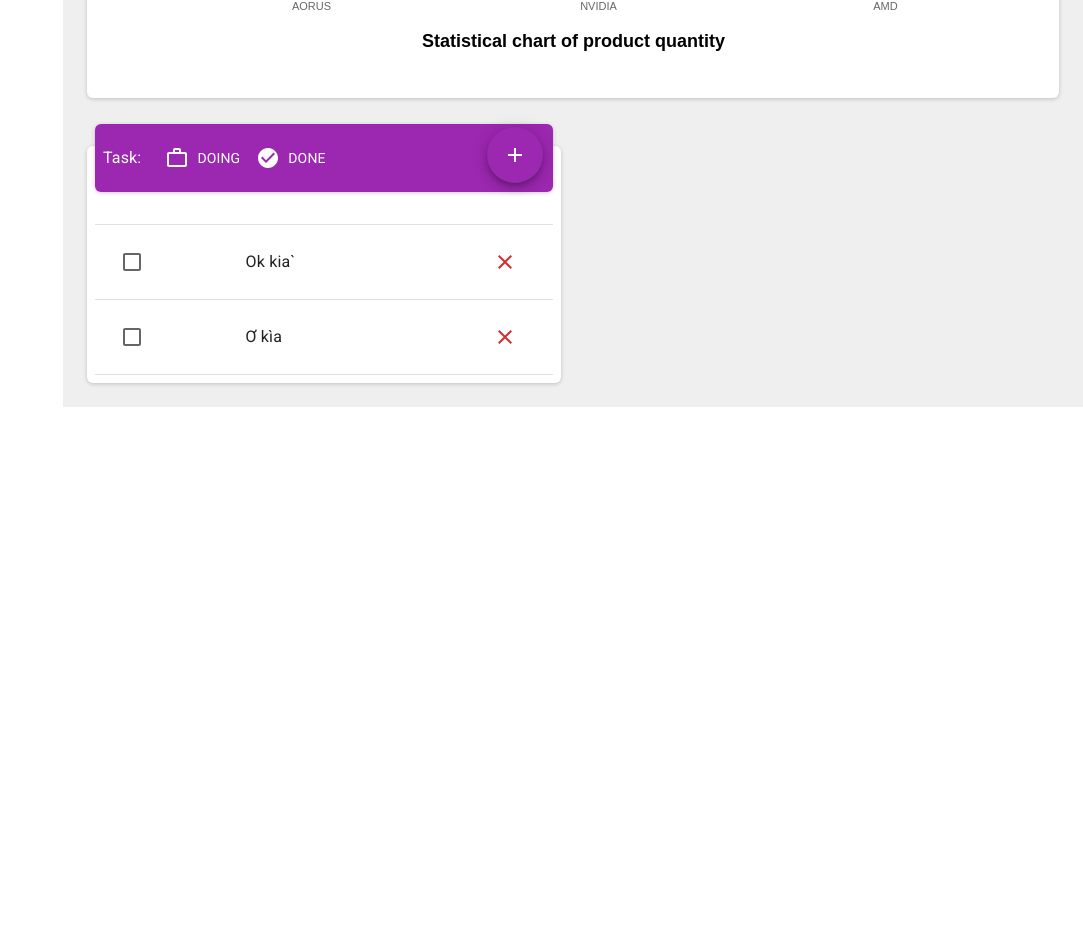
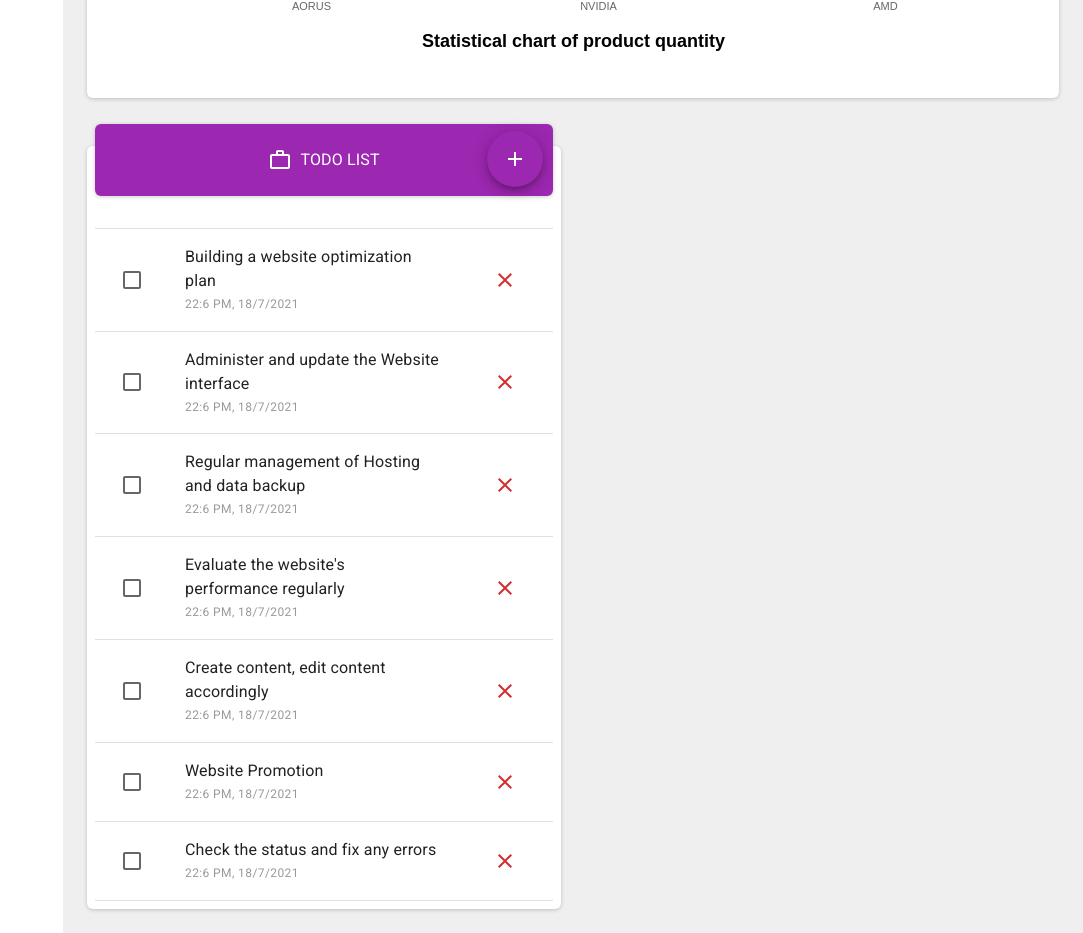
Before and after one commit to taitranhuu2302/ReactNew, a React (Create React App) app: page /admin in a window 1280 px wide. Shown: the part 835-1768 px from the top of the page, without its empty margins (197-1280 px from the left). Before the commit the page ends 1242 px from the top, so only its background shows below. Built offline with nearby package versions, Linux system fonts and the light colour scheme; data requests are answered from the project's data file; sample sign-in values are in the browser's storage; a web font is replaced by a local one.

Commit message:
todo list

```diff
--- a/src/Actions/index.js
+++ b/src/Actions/index.js
@@ -307,9 +307,25 @@ export const deleteWorkRequest = (id) => {
     });
   };
 };
+
 export const deleteWork = (id) => {
   return {
     type: types.DELETE_WORK,
     id,
   };
 };
+
+export const updateWorkRequest = (work) => {
+  return (dispatch) => {
+    return callApi(`works/${work.id}`, "PUT", work).then((res) => {
+      dispatch(updateWork(work));
+    });
+  };
+};
+
+export const updateWork = (work) => {
+  return {
+    type: types.UPDATE_WORK,
+    work,
+  };
+};
--- a/src/Components/AdminPage/Admin/Home/Tasks/HeaderTask/index.js
+++ b/src/Components/AdminPage/Admin/Home/Tasks/HeaderTask/index.js
@@ -7,20 +7,18 @@ export default function HeaderTask() {
   return (
     <>
       <Box className="box badge-purple py-3" sx={{ marginTop: "-30px" }}>
-        <Box sx={{ display: "flex", alignItems: "center", color: "white" }}>
-          <Typography variant="subtitle1" className="me-3">
-            Task:
-          </Typography>
+        <Box
+          sx={{
+            display: "flex",
+            alignItems: "center",
+            justifyContent: "center",
+            color: "white",
+          }}
+        >
           <Button sx={{ color: "white" }}>
             <WorkOutlineIcon />
-            <Typography variant="body2" className="ms-2">
-              Doing
-            </Typography>
-          </Button>
-          <Button sx={{ color: "white" }}>
-            <CheckCircleIcon />
-            <Typography variant="body2" className="ms-2">
-              Done
+            <Typography variant="subtitle1" className="ms-2">
+              TODO LIST
             </Typography>
           </Button>
         </Box>
--- a/src/Components/AdminPage/Admin/Home/Tasks/TableTask/TableTaskItem/index.jsx
+++ b/src/Components/AdminPage/Admin/Home/Tasks/TableTask/TableTaskItem/index.jsx
@@ -14,10 +14,22 @@ export default function TabelTaskItem(props) {
     <>
       <TableRow>
         <TableCell>
-          <Checkbox color="secondary" />
+          <Checkbox
+            value={props.checkFinish}
+            onChange={(e) => props.onCheck(e, props.work)}
+            color="secondary"
+          />
         </TableCell>
         <TableCell>
-          <Typography variant="body1">{props.work.work}</Typography>
+          <Typography
+            variant="body1"
+            className={props.work.role === "Doing" ? null : "text-through"}
+          >
+            {props.work.work}
+          </Typography>
+          <Typography variant="caption" color="#999">
+            {props.work.date}
+          </Typography>
         </TableCell>
         <TableCell align="right">
           <Tooltip title="Delete" placement="top">
--- a/src/Components/AdminPage/Admin/Home/Tasks/TableTask/index.js
+++ b/src/Components/AdminPage/Admin/Home/Tasks/TableTask/index.js
@@ -27,6 +27,16 @@ export default function TableTask() {
   const works = useSelector((state) => state.works);
   const dispatch = useDispatch();
 
+  const date = new Date();
+  const getDate = `${date.getDate()}/${
+    date.getMonth() + 1
+  }/${date.getFullYear()}`;
+  const getTime = `${date.getHours()}:${date.getMinutes()} ${
+    date.getHours() < 12 ? "AM" : "PM"
+  }`;
+
+  const dateTime = `${getTime}, ${getDate}`;
+
   useEffect(() => {
     dispatch(actions.getWorkRequest());
   }, []);
@@ -35,7 +45,11 @@ export default function TableTask() {
     var workObj = {
       work: keyAdd,
       role: "Doing",
+      date: dateTime,
     };
+    if (!workObj.work) {
+      return;
+    }
     dispatch(actions.addWorkRequest(workObj));
     setKeyAdd("");
   };
@@ -44,8 +58,31 @@ export default function TableTask() {
     dispatch(actions.deleteWorkRequest(id));
   };
 
+  const onCheck = (e, work) => {
+    var check = e.target.checked;
+    var workNew = {};
+    if (check) {
+      workNew = {
+        id: work.id,
+        work: work.work,
+        role: "Done",
+        date: work.date,
+      };
+      dispatch(actions.updateWorkRequest(workNew));
+    } else {
+      workNew = {
+        id: work.id,
+        work: work.work,
+        role: "Doing",
+        date: work.date,
+      };
+      dispatch(actions.updateWorkRequest(workNew));
+    }
+  };
+
   return (
-    <Table sx={{ position: "relative" }}>
+    <Box sx={{ position: "relative" }}>
+      <Table>
         <TableHead>
           <TableRow>
             <TableCell colSpan={3}>
@@ -73,10 +110,16 @@ export default function TableTask() {
         <TableBody>
           {works.map((work, index) => {
             return (
-            <TableTaskItem key={index} work={work} deleteWork={deleteWork} />
+              <TableTaskItem
+                key={index}
+                onCheck={onCheck}
+                work={work}
+                deleteWork={deleteWork}
+              />
             );
           })}
         </TableBody>
+      </Table>
       <Tooltip title="Add" placement="top">
         <Fab
           color="secondary"
@@ -88,6 +131,6 @@ export default function TableTask() {
           <AddIcon />
         </Fab>
       </Tooltip>
-    </Table>
+    </Box>
   );
 }
--- a/src/Reducers/works.js
+++ b/src/Reducers/works.js
@@ -28,6 +28,12 @@ const works = (state = initialState, action) => {
         state.splice(index, 1);
       }
       return [...state];
+    case types.UPDATE_WORK:
+      index = findIndex(state, action.work.id);
+      if (index !== -1) {
+        state[index] = action.work;
+      }
+      return [...state];
     default:
       return [...state];
   }
--- a/src/index.scss
+++ b/src/index.scss
@@ -79,6 +79,10 @@
 
 .badge-orange {
     background-color: #ff9800 !important;
+}
+
+.text-through {
+    text-decoration: line-through;
 }
 
 .sticky {
```
Also changed, not shown: Server/db.json. Lines whose indentation alone changed are shown as unchanged.
